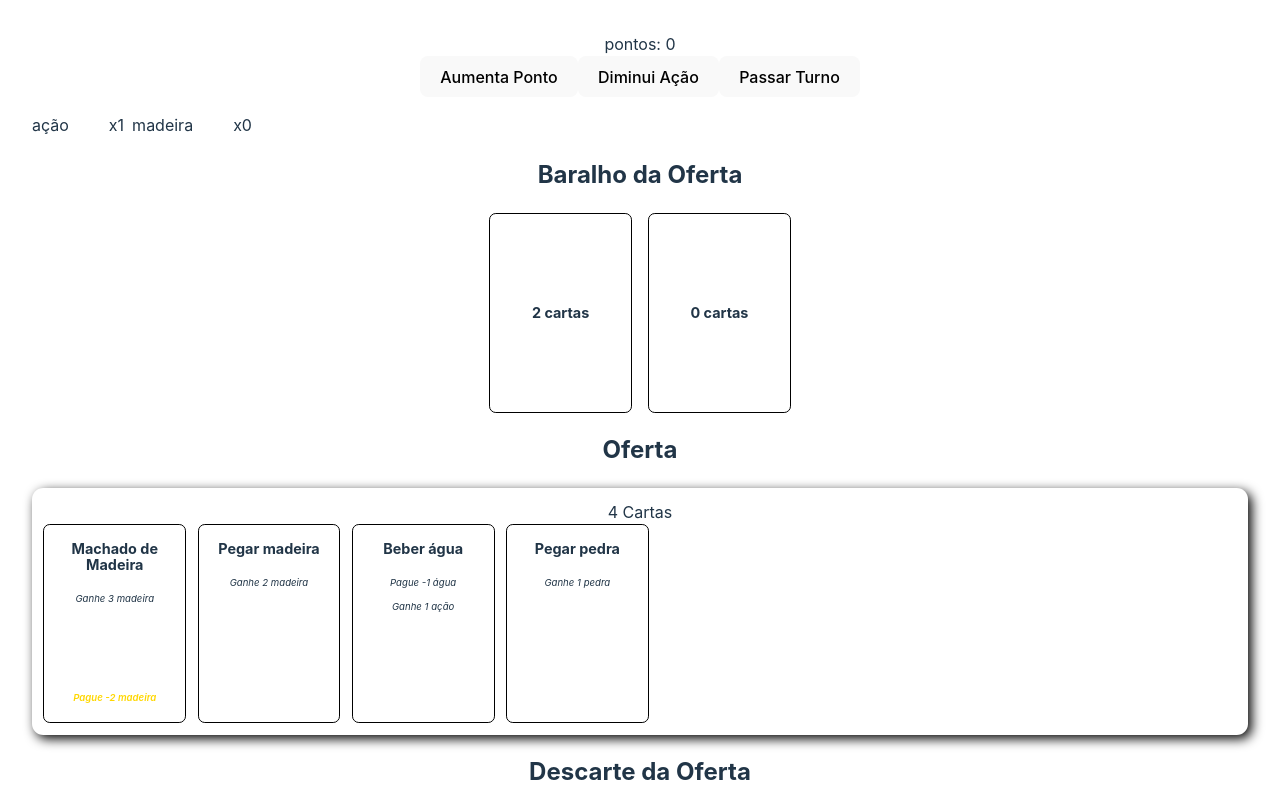
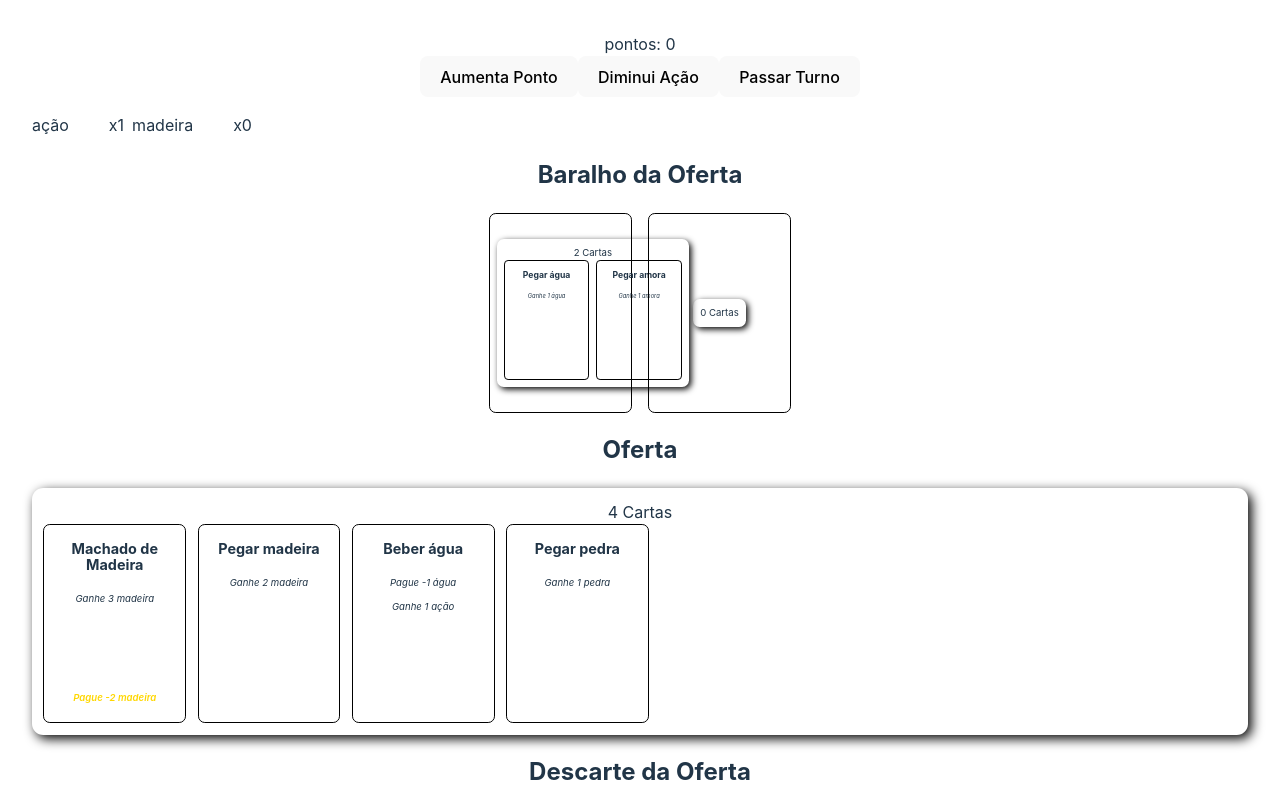
Before and after one commit to ufjf-gamelab/craft-cards, a React (Vite) app: page / in a window 1280 px wide. Shown: the top 800 px of the page. Built offline with nearby package versions, Linux system fonts and the light colour scheme.

Commit message:
adiciona movimento no baralho

```diff
--- a/src/Baralho.tsx
+++ b/src/Baralho.tsx
@@ -1,11 +1,19 @@
 import { CartaType } from "./data/cartas";
 import "./Baralho.css";
+import ListaDeCartas from "./ListaDeCartas";
+import Carta from "./Carta";
 type BaralhoProps = {
-  cartas: Array<CartaType>
-}
+  cartas: Array<CartaType>;
+};
 
-export default function Baralho({ cartas } : BaralhoProps){
+export default function Baralho({ cartas }: BaralhoProps) {
   return (
-    <div className="baralho"><h1>{cartas.length} cartas</h1></div>
+    <div className="baralho">
+      <ListaDeCartas>
+        {cartas.map((item) => (
+          <Carta key={item.id} carta={item} onCartaClick={() => {}} />
+        ))}
+      </ListaDeCartas>
+    </div>
   );
 }
--- a/src/Descarte.css
+++ b/src/Descarte.css
@@ -17,3 +17,9 @@
 .descarte .carta:hover {
   zoom: 1.2;
 }
+
+.aberto .listaDeCartas .cartas{
+  display: flex;
+  flex-direction: row;
+  flex-wrap: nowrap;
+}
--- a/src/Descarte.tsx
+++ b/src/Descarte.tsx
@@ -12,20 +12,17 @@ export default function Descarte({ cartas, onDescarteClick }: DescarteProps) {
   const [aberto, setAberto] = useState(false);
   return (
     <div
-      className="descarte"
+      className={`descarte ${aberto ? "aberto" : ""}`}
       onClick={() => {
         setAberto(!aberto);
         onDescarteClick();
       }}
     >
-      <h1>{cartas.length} cartas</h1>
-      <dialog open={aberto}>
         <ListaDeCartas>
           {cartas.map((item) => (
             <Carta key={item.id} carta={item} onCartaClick={() => {}} />
           ))}
         </ListaDeCartas>
-      </dialog>
     </div>
   );
 }
--- a/src/ListaDeCartas.css
+++ b/src/ListaDeCartas.css
@@ -3,14 +3,14 @@
   box-shadow: 1mm 1mm 3mm black;
   border-radius: 3mm;
 
-  > .cartas {
+}
+
+.listaDeCartas > .cartas {
     display: flex;
-    flex-wrap: wrap;
     flex-direction: row;
     gap: 3mm;
+}
 
-    > .carta {
+.listaDeCartas > .cartas > .carta {
       zoom: 0.6;
-    }
-  }
 }
```
